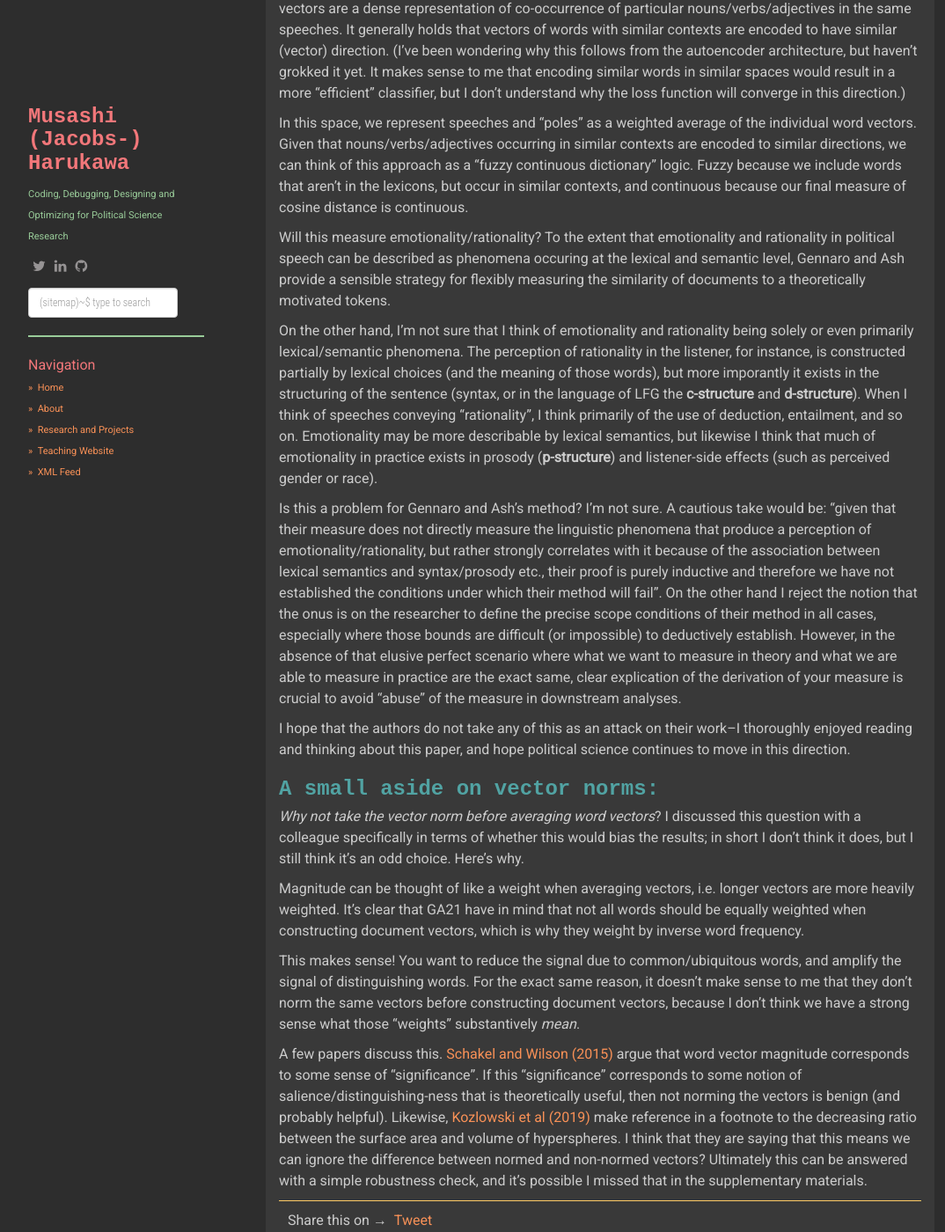
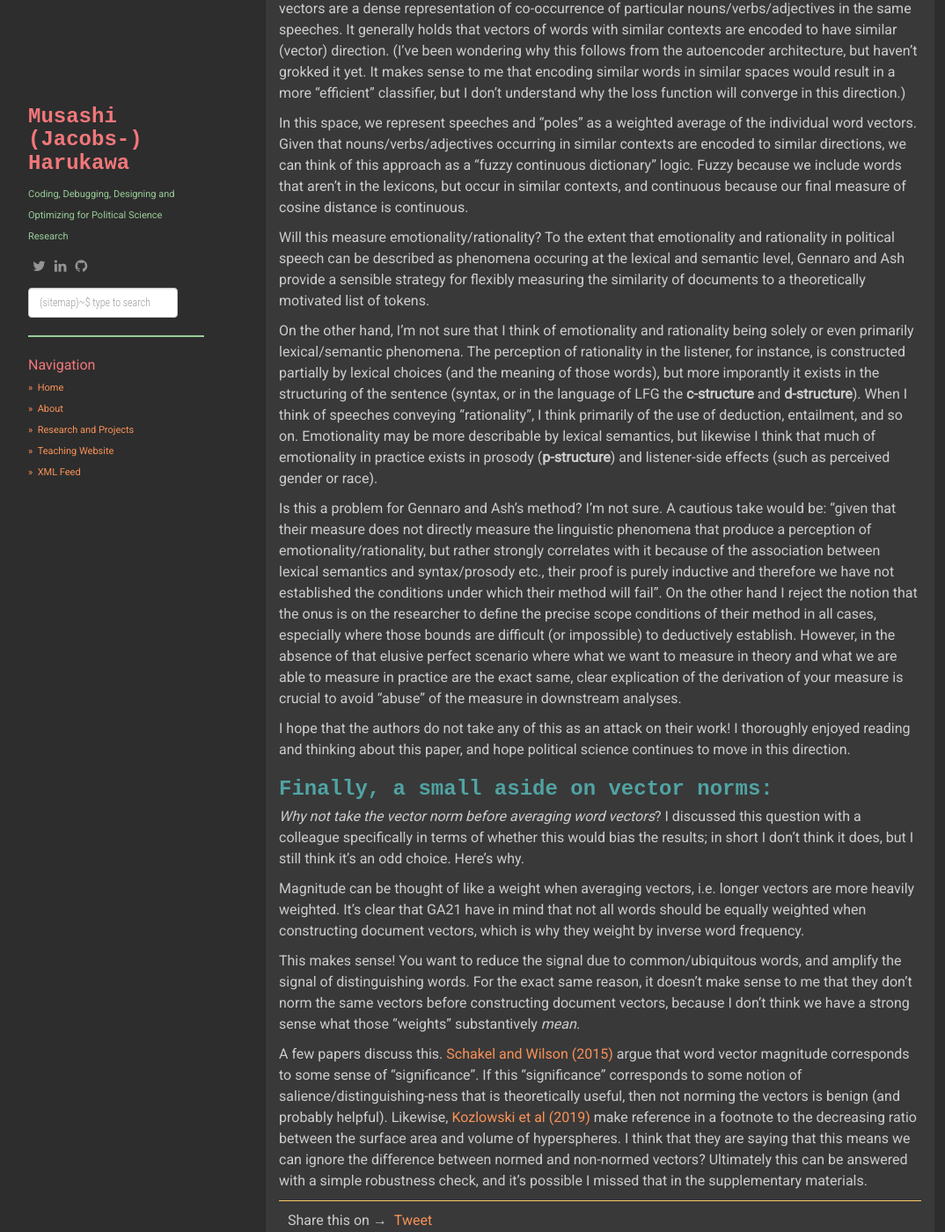
Before and after one commit to muhark/muhark.github.io, a Jekyll site: the page built from _posts/2022-03-19-emotionality-reason-review.md, in a window 1280 px wide and 1400 px high, scrolled down 1501 px. Shown: the whole window at 88% size, without its empty margins (53-1127 px from the left). Built offline with Jekyll 4.4.1, drawn with Linux system fonts in a browser that asks for light colours; nearby versions of some CDN libraries; comment, search, counter and statistics services are not loaded; some of the changed text lies outside the part shown.

Commit message:
Fixing typo

```diff
--- a/_posts/2022-03-19-emotionality-reason-review.md
+++ b/_posts/2022-03-19-emotionality-reason-review.md
@@ -41,15 +41,15 @@
 
 In this space, we represent speeches and "poles" as a weighted average of the individual word vectors. Given that nouns/verbs/adjectives occurring in similar contexts are encoded to similar directions, we can think of this approach as a "fuzzy continuous dictionary" logic. Fuzzy because we include words that aren't in the lexicons, but occur in similar contexts, and continuous because our final measure of cosine distance is continuous.
 
-Will this measure emotionality/rationality? To the extent that emotionality and rationality in political speech can be described as phenomena occuring at the lexical and semantic level, Gennaro and Ash provide a sensible strategy for flexibly measuring the similarity of documents to a theoretically motivated tokens.
+Will this measure emotionality/rationality? To the extent that emotionality and rationality in political speech can be described as phenomena occuring at the lexical and semantic level, Gennaro and Ash provide a sensible strategy for flexibly measuring the similarity of documents to a theoretically motivated list of tokens.
 
 On the other hand, I'm not sure that I think of emotionality and rationality being solely or even primarily lexical/semantic phenomena. The perception of rationality in the listener, for instance, is constructed partially by lexical choices (and the meaning of those words), but more imporantly it exists in the structuring of the sentence (syntax, or in the language of LFG the **c-structure** and **d-structure**). When I think of speeches conveying "rationality", I think primarily of the use of deduction, entailment, and so on. Emotionality may be more describable by lexical semantics, but likewise I think that much of emotionality in practice exists in prosody (**p-structure**) and listener-side effects (such as perceived gender or race).
 
 Is this a problem for Gennaro and Ash's method? I'm not sure. A cautious take would be: "given that their measure does not directly measure the linguistic phenomena that produce a perception of emotionality/rationality, but rather strongly correlates with it because of the association between lexical semantics and syntax/prosody etc., their proof is purely inductive and therefore we have not established the conditions under which their method will fail". On the other hand I reject the notion that the onus is on the researcher to define the precise scope conditions of their method in all cases, especially where those bounds are difficult (or impossible) to deductively establish. However, in the absence of that elusive perfect scenario where what we want to measure in theory and what we are able to measure in practice are the exact same, clear explication of the derivation of your measure is crucial to avoid "abuse" of the measure in downstream analyses.
 
-I hope that the authors do not take any of this as an attack on their work–I thoroughly enjoyed reading and thinking about this paper, and hope political science continues to move in this direction.
+I hope that the authors do not take any of this as an attack on their work! I thoroughly enjoyed reading and thinking about this paper, and hope political science continues to move in this direction.
 
-### A small aside on vector norms:
+### Finally, a small aside on vector norms:
 
 _Why not take the vector norm before averaging word vectors_? I discussed this question with a colleague specifically in terms of whether this would bias the results; in short I don't think it does, but I still think it's an odd choice. Here's why.
 
```
Also changed, not shown: other parts of _posts/2022-03-19-emotionality-reason-review.md (+1 -1 lines).
